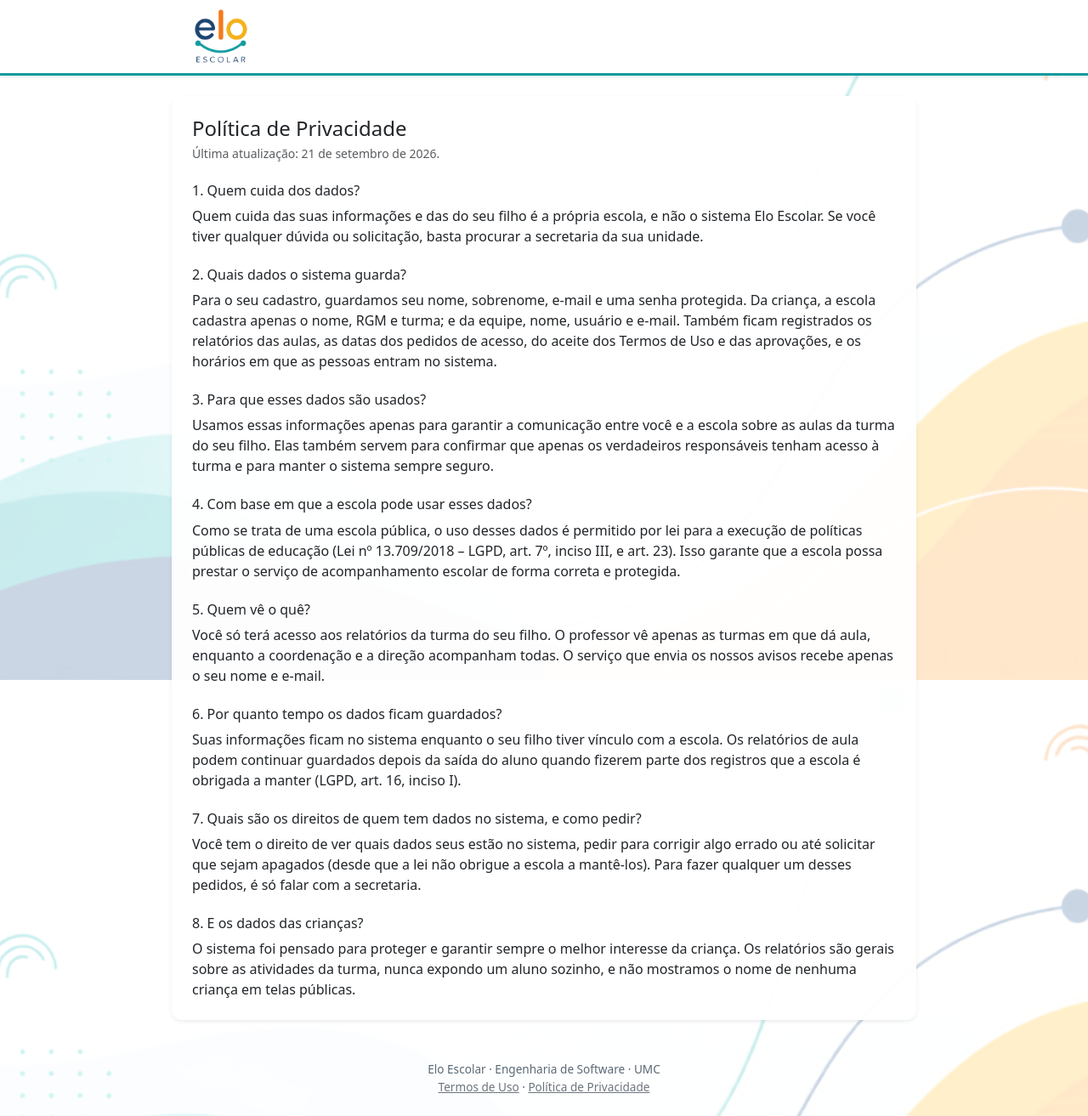
After one commit to lucasaccardo/elo-escolar-project, a Django app: page /acessos/privacidade/ in a window 1280 px wide. The commit adds this page. Shown: the whole page at 85% size. Run offline with Django 5.2, Linux system fonts and the light colour scheme.

Commit message:
Adiciona Termos de Uso e Politica de Privacidade

```diff
--- a/acessos/templates/acessos/cadastro.html
+++ b/acessos/templates/acessos/cadastro.html
@@ -21,7 +21,10 @@
                         {% if campo.name == 'aceite_termos' %}
                             <div class="form-check mb-3">
                                 {{ campo }}
-                                <label class="form-check-label" for="{{ campo.id_for_label }}">{{ campo.label }}</label>
+                                <label class="form-check-label" for="{{ campo.id_for_label }}">
+                                    Li e aceito os <a href="{% url 'termos' %}" target="_blank" rel="noopener">Termos de Uso</a>
+                                    e estou ciente da <a href="{% url 'privacidade' %}" target="_blank" rel="noopener">Política de Privacidade</a>.
+                                </label>
                                 {% for erro in campo.errors %}
                                     <div class="text-danger small">{{ erro }}</div>
                                 {% endfor %}
--- /dev/null
+++ b/acessos/templates/acessos/privacidade.html
@@ -0,0 +1,40 @@
+{% extends 'relatorios/base.html' %}
+
+{% block titulo %}Política de Privacidade - Elo Escolar{% endblock %}
+
+{% block conteudo %}
+
+<div class="card shadow-sm">
+    <div class="card-body p-4">
+
+        <h1 class="h4 mb-1">Política de Privacidade</h1>
+        <p class="text-muted small mb-4">Última atualização: 21 de setembro de 2026.</p>
+
+        <h2 class="h6 mt-4">1. Quem cuida dos dados?</h2>
+        <p>Quem cuida das suas informações e das do seu filho é a própria escola, e não o sistema Elo Escolar. Se você tiver qualquer dúvida ou solicitação, basta procurar a secretaria da sua unidade.</p>
+
+        <h2 class="h6 mt-4">2. Quais dados o sistema guarda?</h2>
+        <p>Para o seu cadastro, guardamos seu nome, sobrenome, e-mail e uma senha protegida. Da criança, a escola cadastra apenas o nome, RGM e turma; e da equipe, nome, usuário e e-mail. Também ficam registrados os relatórios das aulas, as datas dos pedidos de acesso, do aceite dos Termos de Uso e das aprovações, e os horários em que as pessoas entram no sistema.</p>
+
+        <h2 class="h6 mt-4">3. Para que esses dados são usados?</h2>
+        <p>Usamos essas informações apenas para garantir a comunicação entre você e a escola sobre as aulas da turma do seu filho. Elas também servem para confirmar que apenas os verdadeiros responsáveis tenham acesso à turma e para manter o sistema sempre seguro.</p>
+
+        <h2 class="h6 mt-4">4. Com base em que a escola pode usar esses dados?</h2>
+        <p>Como se trata de uma escola pública, o uso desses dados é permitido por lei para a execução de políticas públicas de educação (Lei nº 13.709/2018 – LGPD, art. 7º, inciso III, e art. 23). Isso garante que a escola possa prestar o serviço de acompanhamento escolar de forma correta e protegida.</p>
+
+        <h2 class="h6 mt-4">5. Quem vê o quê?</h2>
+        <p>Você só terá acesso aos relatórios da turma do seu filho. O professor vê apenas as turmas em que dá aula, enquanto a coordenação e a direção acompanham todas. O serviço que envia os nossos avisos recebe apenas o seu nome e e-mail.</p>
+
+        <h2 class="h6 mt-4">6. Por quanto tempo os dados ficam guardados?</h2>
+        <p>Suas informações ficam no sistema enquanto o seu filho tiver vínculo com a escola. Os relatórios de aula podem continuar guardados depois da saída do aluno quando fizerem parte dos registros que a escola é obrigada a manter (LGPD, art. 16, inciso I).</p>
+
+        <h2 class="h6 mt-4">7. Quais são os direitos de quem tem dados no sistema, e como pedir?</h2>
+        <p>Você tem o direito de ver quais dados seus estão no sistema, pedir para corrigir algo errado ou até solicitar que sejam apagados (desde que a lei não obrigue a escola a mantê-los). Para fazer qualquer um desses pedidos, é só falar com a secretaria.</p>
+
+        <h2 class="h6 mt-4">8. E os dados das crianças?</h2>
+        <p class="mb-0">O sistema foi pensado para proteger e garantir sempre o melhor interesse da criança. Os relatórios são gerais sobre as atividades da turma, nunca expondo um aluno sozinho, e não mostramos o nome de nenhuma criança em telas públicas.</p>
+
+    </div>
+</div>
+
+{% endblock %}
--- a/acessos/urls.py
+++ b/acessos/urls.py
@@ -5,4 +5,6 @@ from . import views
 urlpatterns = [
     path('cadastro/', views.cadastro_responsavel, name='cadastro'),
     path('cadastro/enviado/', views.cadastro_enviado, name='cadastro_enviado'),
+    path('termos/', views.termos_de_uso, name='termos'),
+    path('privacidade/', views.politica_privacidade, name='privacidade'),
 ]
--- a/acessos/views.py
+++ b/acessos/views.py
@@ -38,3 +38,11 @@ def cadastro_responsavel(request):
 
 def cadastro_enviado(request):
     return render(request, 'acessos/cadastro_enviado.html')
+
+
+def termos_de_uso(request):
+    return render(request, 'acessos/termos.html')
+
+
+def politica_privacidade(request):
+    return render(request, 'acessos/privacidade.html')
--- a/relatorios/templates/relatorios/base.html
+++ b/relatorios/templates/relatorios/base.html
@@ -125,7 +125,9 @@
 </main>
 
 <footer class="container text-center rodape py-4" style="max-width: 900px;">
-    Elo Escolar · Engenharia de Software · UMC
+    Elo Escolar · Engenharia de Software · UMC<br>
+    <a href="{% url 'termos' %}" class="link-secondary">Termos de Uso</a> ·
+    <a href="{% url 'privacidade' %}" class="link-secondary">Política de Privacidade</a>
 </footer>
 
 </body>
```
Also changed, not shown: acessos/templates/acessos/termos.html (added, +34 -0 lines).
